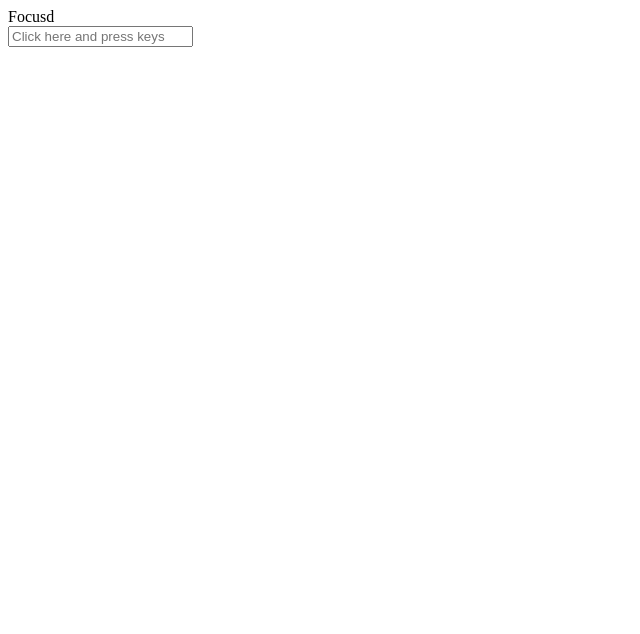
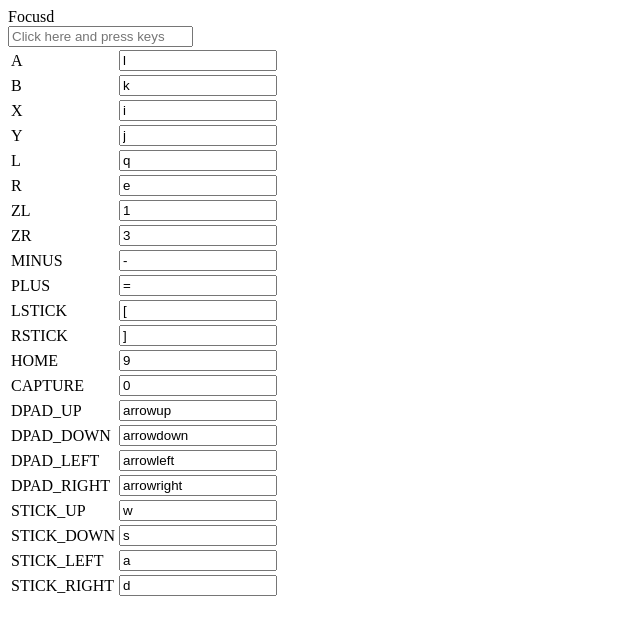
Before and after one commit to Oein/Haruna, a plain HTML site: page webapp/keyboard.html in a window 1280 px wide. Shown: the whole page, without its empty margins (0-640 px from the left). Drawn offline with Linux system fonts and the light colour scheme.

Commit message:
keyboard mapping

```diff
--- a/webapp/keyboard.html
+++ b/webapp/keyboard.html
@@ -9,6 +9,7 @@
     <div id="app">
       <div id="focused">Focusd</div>
       <input type="text" placeholder="Click here and press keys" />
+      <table id="keys"></table>
     </div>
     <script>
       window.focus();
@@ -30,51 +31,149 @@
           checkNS();
         });
       };
+      const keyNames = [
+        "A",
+        "B",
+        "X",
+        "Y",
+        "L",
+        "R",
+        "ZL",
+        "ZR",
+        "MINUS",
+        "PLUS",
+        "LSTICK",
+        "RSTICK",
+        "HOME",
+        "CAPTURE",
+      ];
+      const dpadKeys = ["DPAD_UP", "DPAD_DOWN", "DPAD_LEFT", "DPAD_RIGHT"];
+      const stickKeys = ["STICK_UP", "STICK_DOWN", "STICK_LEFT", "STICK_RIGHT"];
+      const defaultKeys = {
+        A: "l",
+        B: "k",
+        X: "i",
+        Y: "j",
+        L: "q",
+        R: "e",
+        ZL: "1",
+        ZR: "3",
+        MINUS: "-",
+        PLUS: "=",
+        HOME: "9",
+        CAPTURE: "0",
+        DPAD_UP: "arrowup",
+        DPAD_DOWN: "arrowdown",
+        DPAD_LEFT: "arrowleft",
+        DPAD_RIGHT: "arrowright",
+        LSTICK: "[",
+        RSTICK: "]",
+        STICK_UP: "w",
+        STICK_DOWN: "s",
+        STICK_LEFT: "a",
+        STICK_RIGHT: "d",
+        RSTICK_UP: "t",
+        RSTICK_DOWN: "g",
+        RSTICK_LEFT: "f",
+        RSTICK_RIGHT: "h",
+      };
+      let myKeys = {
+        A: "l",
+        B: "k",
+        X: "i",
+        Y: "j",
+        L: "q",
+        R: "e",
+        ZL: "1",
+        ZR: "3",
+        MINUS: "-",
+        PLUS: "=",
+        HOME: "9",
+        CAPTURE: "0",
+        DPAD_UP: "arrowup",
+        DPAD_DOWN: "arrowdown",
+        DPAD_LEFT: "arrowleft",
+        DPAD_RIGHT: "arrowright",
+        LSTICK: "[",
+        RSTICK: "]",
+        STICK_UP: "w",
+        STICK_DOWN: "s",
+        STICK_LEFT: "a",
+        STICK_RIGHT: "d",
+        RSTICK_UP: "t",
+        RSTICK_DOWN: "g",
+        RSTICK_LEFT: "f",
+        RSTICK_RIGHT: "h",
+      };
+      const keyToButton = {
+        A: 2,
+        B: 1,
+        X: 3,
+        Y: 0,
+        L: 4,
+        R: 5,
+        ZL: 6,
+        ZR: 7,
+        MINUS: 8,
+        PLUS: 9,
+        LSTICK: 10,
+        RSTICK: 11,
+        HOME: 12,
+        CAPTURE: 13,
+      };
+      const loadKeys = () => {
+        const keys =
+          JSON.parse(localStorage.getItem("keyboardKeys") || "null") || myKeys;
+        const table = document.getElementById("keys");
+        table.innerHTML = "";
+        for (const key of [...keyNames, ...dpadKeys, ...stickKeys]) {
+          const row = document.createElement("tr");
+          const cellName = document.createElement("td");
+          cellName.textContent = key;
+          const cellInput = document.createElement("td");
+          const input = document.createElement("input");
+          input.type = "text";
+          input.value = keys[key];
+          input.style.width = "150px";
+          input.addEventListener("focus", (e) => {
+            e.target.select();
+            input.value = "Press a key, Esc to cancel";
+          });
+          input.addEventListener("keydown", (e) => {
+            e.preventDefault();
+            if (e.key === "Escape") {
+              input.value = keys[key];
+              input.blur();
+              return;
+            }
+            keys[key] = e.key;
+            input.value = e.key;
+            localStorage.setItem("keyboardKeys", JSON.stringify(keys));
+            input.blur();
+          });
+          cellInput.appendChild(input);
+          row.appendChild(cellName);
+          row.appendChild(cellInput);
+          table.appendChild(row);
+        }
+        return keys;
+      };
+      myKeys = loadKeys();
+      console.log("Using keys:", myKeys);
+
       waitForNS().then((ns) => {
         // Keyboard to gamepad mapping
         const keyState = {};
-        // Map keys to button bit positions
-        const keyToButton = {
-          " ": 2, // Space -> A
-          Shift: 3, // Enter -> X
-          q: 4, // Q -> L
-          Q: 4,
-          e: 5, // E -> R
-          E: 5,
-          Escape: 8, // ESC -> Minus
-          Backspace: 1, // Backspace -> B
-          1: 12, // 1 -> Home
-        };
-
-        // WASD for left stick
-        const stickKeys = {
-          w: "up",
-          W: "up",
-          a: "left",
-          A: "left",
-          s: "down",
-          S: "down",
-          d: "right",
-          D: "right",
-        };
-
-        // Arrow keys for DPad
-        const dpadKeys = {
-          ArrowUp: "up",
-          ArrowDown: "down",
-          ArrowLeft: "left",
-          ArrowRight: "right",
-        };
 
         const input = document.querySelector('input[type="text"]');
         input.addEventListener("keydown", (e) => {
           e.preventDefault();
           if (e.repeat) return; // Ignore repeat events
-          keyState[e.key] = true;
+          keyState[e.key.toLowerCase()] = true;
         });
         input.addEventListener("keyup", (e) => {
           e.preventDefault();
-          keyState[e.key] = false;
+          keyState[e.key.toLowerCase()] = false;
         });
         // Clear keyState when input loses focus
         input.addEventListener("blur", () => {
@@ -84,7 +183,13 @@
         function getButtons() {
           let buttons = 0;
           for (const [key, bit] of Object.entries(keyToButton)) {
-            if (keyState[key]) {
+            if (
+              keyState[
+                key in myKeys
+                  ? myKeys[key].toLowerCase()
+                  : defaultKeys[key].toLowerCase()
+              ]
+            ) {
               buttons |= 1 << bit;
             }
           }
@@ -94,10 +199,10 @@
         function getDPad() {
           // DPad: up=8, right=4, down=2, left=1, centered=0x0f
           let dpad = 0;
-          if (keyState["ArrowUp"]) dpad |= 8;
-          if (keyState["ArrowRight"]) dpad |= 4;
-          if (keyState["ArrowDown"]) dpad |= 2;
-          if (keyState["ArrowLeft"]) dpad |= 1;
+          if (keyState[myKeys["DPAD_UP"].toLowerCase()]) dpad |= 8;
+          if (keyState[myKeys["DPAD_RIGHT"].toLowerCase()]) dpad |= 4;
+          if (keyState[myKeys["DPAD_DOWN"].toLowerCase()]) dpad |= 2;
+          if (keyState[myKeys["DPAD_LEFT"].toLowerCase()]) dpad |= 1;
           return dpad;
         }
 
@@ -105,10 +210,20 @@
           // 0~255, 128 is center
           let x = 128,
             y = 128;
-          if (keyState["a"]) x = 0;
-          else if (keyState["d"]) x = 255;
-          if (keyState["w"]) y = 0;
-          else if (keyState["s"]) y = 255;
+          if (keyState[myKeys["STICK_LEFT"].toLowerCase()]) x = 0;
+          else if (keyState[myKeys["STICK_RIGHT"].toLowerCase()]) x = 255;
+          if (keyState[myKeys["STICK_UP"].toLowerCase()]) y = 0;
+          else if (keyState[myKeys["STICK_DOWN"].toLowerCase()]) y = 255;
+          return { x, y };
+        }
+        function getRightStick() {
+          // 0~255, 128 is center
+          let x = 128,
+            y = 128;
+          if (keyState[myKeys["RSTICK_LEFT"].toLowerCase()]) x = 0;
+          else if (keyState[myKeys["RSTICK_RIGHT"].toLowerCase()]) x = 255;
+          if (keyState[myKeys["RSTICK_UP"].toLowerCase()]) y = 0;
+          else if (keyState[myKeys["RSTICK_DOWN"].toLowerCase()]) y = 255;
           return { x, y };
         }
 
@@ -116,8 +231,8 @@
           ns.gamepad.setButtons(getButtons());
           ns.gamepad.setDPad(getDPad());
           const stick = getLeftStick();
-          ns.gamepad.setLeftX(stick.x);
-          ns.gamepad.setLeftY(stick.y);
+          const rstick = getRightStick();
+          ns.gamepad.setSticks(stick.x, stick.y, rstick.x, rstick.y);
           // Right stick not mapped
           ns.gamepad.hidInterval();
           requestAnimationFrame(pollKeyboard);
```
